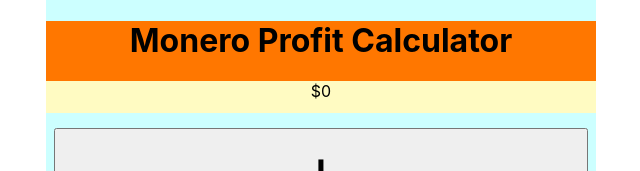
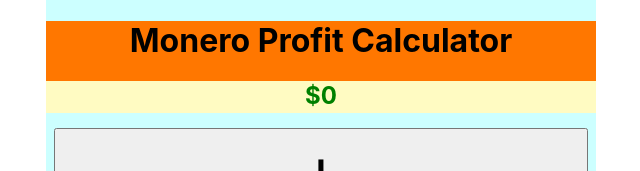
Before and after one commit to BeanTosser/monero-profit-calculator, a React (Create React App) app: page / in a window 1280 px wide. Shown: the top 171 px of the page, without its empty margins (319-959 px from the left). Built offline with nearby package versions, Linux system fonts and the light colour scheme; no server answers.

Commit message:
Implemented total profit/loss field text coloring
Total profit/loss appears green if positive or zero and red if negative

```diff
--- a/src/App.css
+++ b/src/App.css
@@ -25,10 +25,19 @@
 }
 
 div.TotalProfit {
+  font-size: 24px;
+  font-weight: bold;
   background-color: #FFFBC2;
   height: 32px;
   width: 100%;
+}
 
+.PositiveProfit {
+  color: green;
+}
+
+.NegativeProfit {
+  color: red;
 }
 
 div.Transaction {
--- a/src/App.js
+++ b/src/App.js
@@ -16,7 +16,8 @@
       profitData: [],
       purchasePrices: [],
       currentPrice: 0.00, //Fake dummy price,
-      netChange: 0.0
+      netChange: 0.0,
+      profitIsPositive: true
     }
     // Bind handlers
     this.addTransaction = this.addTransaction.bind(this);
@@ -29,7 +30,6 @@
   }
 
   handleDateChange(transactionId, date){
-    alert("handleDateChange; date: " + date);
     // Contingency: the date input has an option to "clear" the date, thus
     // Sending this function a null date variable which causes an error further
     // down the line.
@@ -42,7 +42,6 @@
 
     //Convert the date to a dd-mm-yyyy string for the coingecko API
     let coingeckoDate = date.substring(8) + date.substring(4,8) + date.substring(0,4);
-    alert('coingeckoDate: ' + coingeckoDate);
     let urlString = PRICE_AT_DATE_URL_PARTS[0] + coingeckoDate + PRICE_AT_DATE_URL_PARTS[1];
     request.open('GET', PRICE_AT_DATE_URL_PARTS[0] + coingeckoDate + PRICE_AT_DATE_URL_PARTS[1]);
     request.send();
@@ -50,7 +49,6 @@
   }
 
   setTransactionValueAtDate(request, transactionId, date) {
-    alert("response: " + request.responseText);
     let purchasePrice = Number(JSON.parse(request.responseText).market_data.current_price.usd);
     this.updateTransactions(transactionId, this.state.investmentData[transactionId].volume, date, purchasePrice);
   }
@@ -77,10 +75,6 @@
       volume: volume,
       date: date
     }
-
-    alert("typeof volume: " + typeof(volume));
-    alert("typeof this.state.currentPrice: " + typeof(this.state.currentPrice));
-    alert("typeof purchasePrice: " + typeof(purchasePrice));
 
     let presentValue = volume * this.state.currentPrice;
     let purchaseValue = volume * purchasePrice;
@@ -160,12 +154,23 @@
     return (
       <div className="App">
         <div className="Header"><h1>Monero Profit Calculator</h1></div>
-        <div className="TotalProfit">${this.state.netChange}</div>
+        <ProfitBox netChange = {this.state.netChange}/>
         {this.state.transactions}
         <AddTransactionButton onClick={this.addTransaction} />
       </div>
     );
   }
+}
+
+function ProfitBox(props) {
+  // The text color of the total profit/loss changes depending on whether the
+  // net change is positive or negative
+  // the colors are handled by the App.css file, where the "subclass" determines
+  // whether to display red or green text
+  let subClass = props.netChange < 0 ? "NegativeProfit" : "PositiveProfit";
+  return(
+    <div className={"TotalProfit " + subClass}>${props.netChange}</div>
+  );
 }
 
 class TransactionContainer extends React.Component {
```
